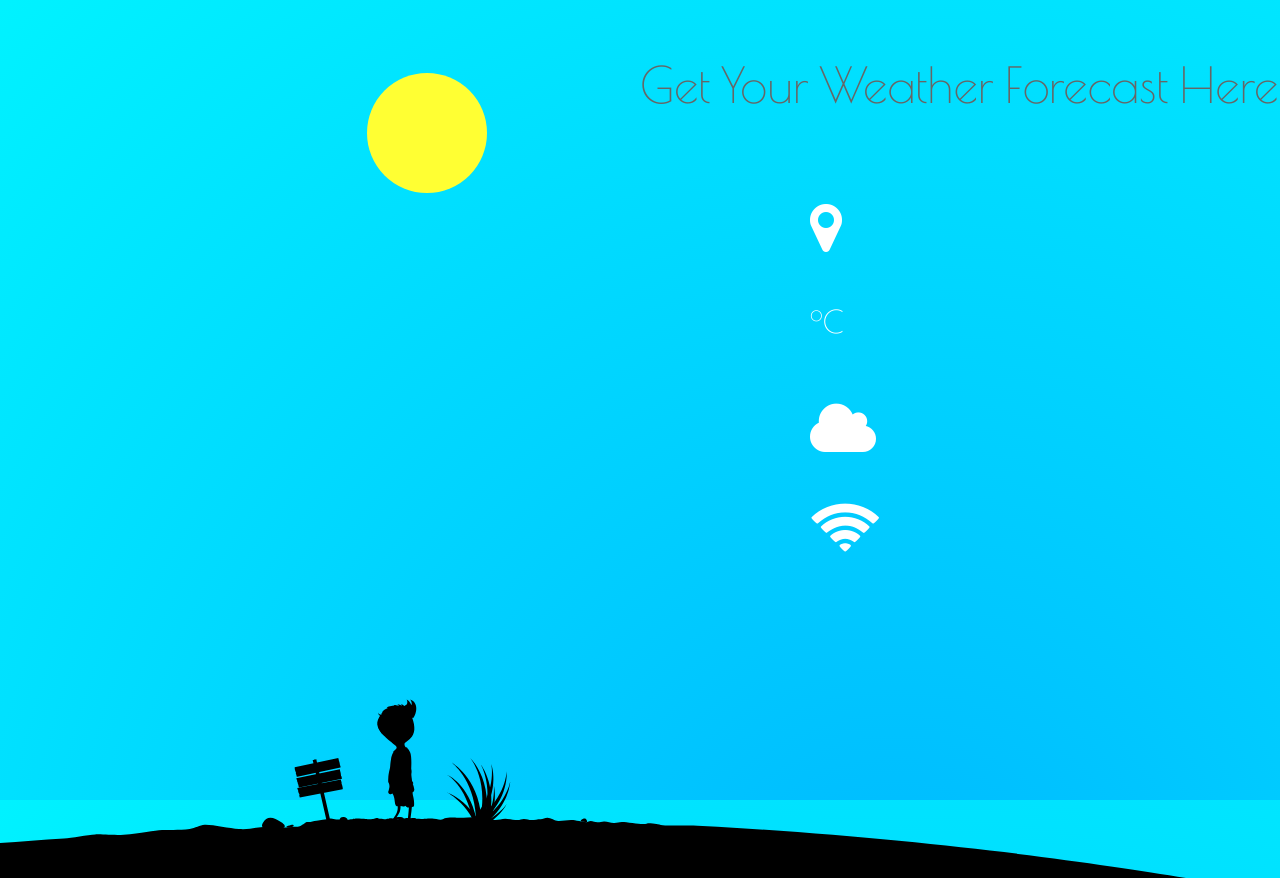
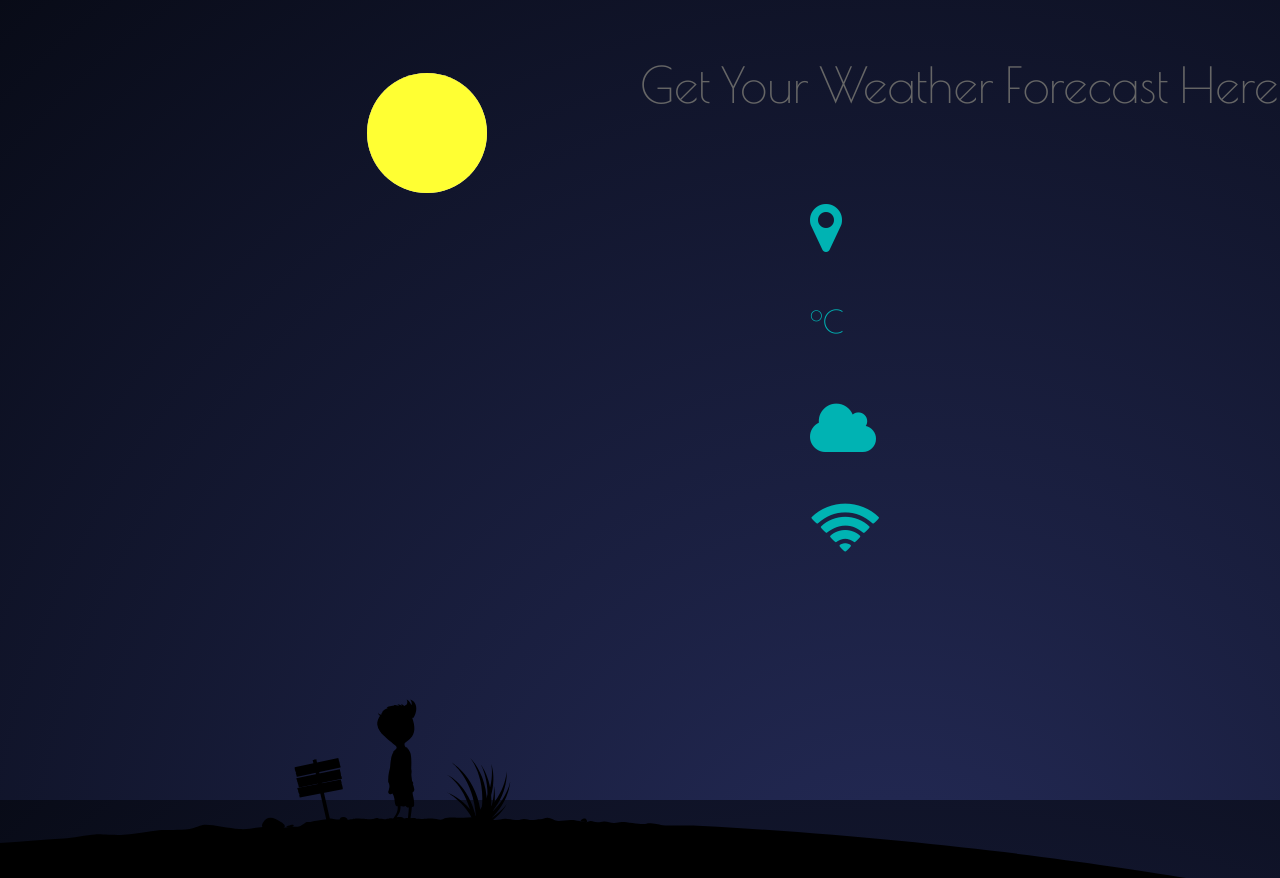
Before and after one commit to RahulBaboota/Weather-App, a plain HTML site: page WeatherApp.html in a window 1280 px wide. Shown: the top 878 px of the page. Drawn offline with nearby package versions, Linux system fonts and the light colour scheme; no server answers.

Commit message:
Enabled Night Mode

```diff
--- a/css/main.css
+++ b/css/main.css
@@ -2,8 +2,8 @@
 body
 {
   height: 100vh;
-  /*background-image: radial-gradient(1600px at 70% 120%, rgba(33, 39, 80, 1) 10%, #020409 100%); */
-  background-image: radial-gradient(1600px at 70% 120%, rgb(0, 191, 255) 10%, #00ffff 100%);
+  background-image: radial-gradient(1600px at 70% 120%, rgba(33, 39, 80, 1) 10%, #020409 100%);
+  /*background-image: radial-gradient(1600px at 70% 120%, rgb(0, 191, 255) 10%, #00ffff 100%);   */
   width: 100%;
   overflow-x: hidden;
   overflow-y: hidden;
@@ -42,7 +42,7 @@ div
 	margin-top: -25%;
 	border-radius: 50%;
 	box-shadow: inset 12px -9px 3px #857c7c;
-  opacity: 0;
+  /*opacity: 0;*/
 }
 
 
@@ -193,8 +193,8 @@ div
 
 .fa-map-marker
 {
-  /*color: #00b3b3;*/
-  color: #FFFFFF;
+  color: #00b3b3;
+  /*color: #FFFFFF;*/
 }
 
 #location-text
@@ -207,8 +207,8 @@ div
   margin-left: -120px;
   font-family: 'Poiret One';
   font-size: 250%;
-  /*color: #fff;*/
-  color: #666666;
+  color: #fff;
+  /*color: #666666;*/
   text-align: justify;
 
 }
@@ -221,8 +221,8 @@ div
   /*border-width: 1px;*/
   margin-top: -200px;
   margin-left: -200px;
-  /*color: #00b3b3;*/
-  color: #FFFFFF;
+  color: #00b3b3;
+  /*color: #FFFFFF;*/
   font-family: 'Poiret One';
   font-size: 220%;
 }
@@ -237,8 +237,8 @@ div
   margin-left: -120px;
   font-family: 'Poiret One';
   font-size: 250%;
-  /*color: #fff;*/
-  color: #666666;
+  color: #fff;
+  /*color: #666666;*/
   text-align: justify;
 }
 
@@ -250,16 +250,16 @@ div
   /*border-width: 1px;*/
   margin-top: -100px;
   margin-left: -200px;
-  /*color: #00b3b3;*/
-  color: #FFFFFF;
+  color: #00b3b3;
+  /*color: #FFFFFF;*/
   font-family: 'Poiret One';
   font-size: 220%;
 }
 
 .fa-cloud
 {
-  /*color: #00b3b3;*/
-  color: #FFFFFF;
+  color: #00b3b3;
+  /*color: #FFFFFF;*/
 }
 
 
@@ -273,8 +273,8 @@ div
   margin-left: -120px;
   font-family: 'Poiret One';
   font-size: 250%;
-  /*color: #fff;*/
-  color: #666666;
+  color: #fff;
+  /*color: #666666;*/
   text-align: justify;
 }
 
@@ -293,8 +293,8 @@ div
 
 .fa-wifi
 {
-  /*color: #00b3b3;*/
-  color: #FFFFFF;
+  color: #00b3b3;
+  /*color: #FFFFFF;*/
 }
 
 
@@ -308,8 +308,8 @@ div
   margin-left: -120px;
   font-family: 'Poiret One';
   font-size: 250%;
-  /*color: #fff;*/
-  color: #666666;
+  color: #fff;
+  /*color: #666666;*/
   text-align: justify;
 }
 
```
